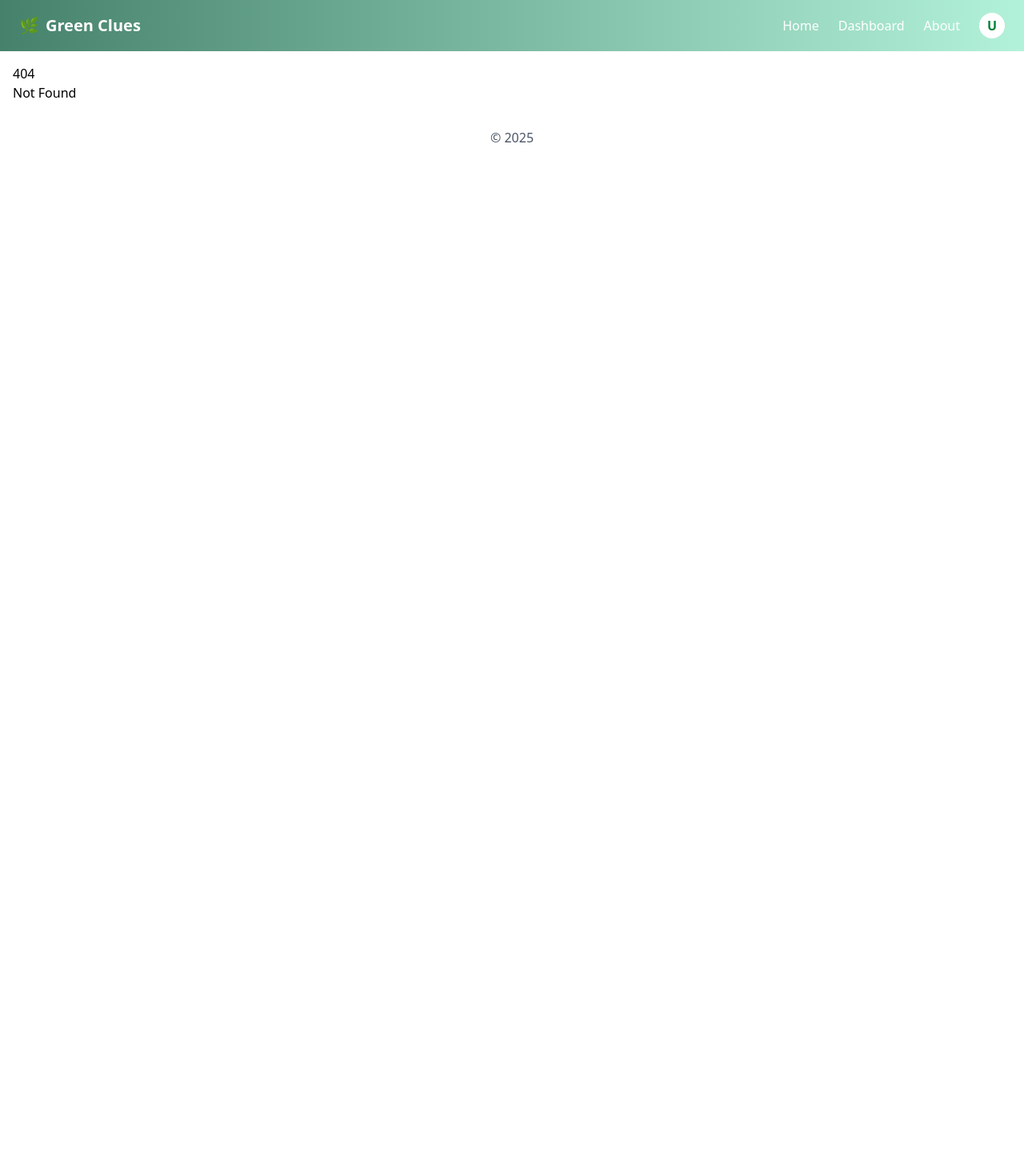
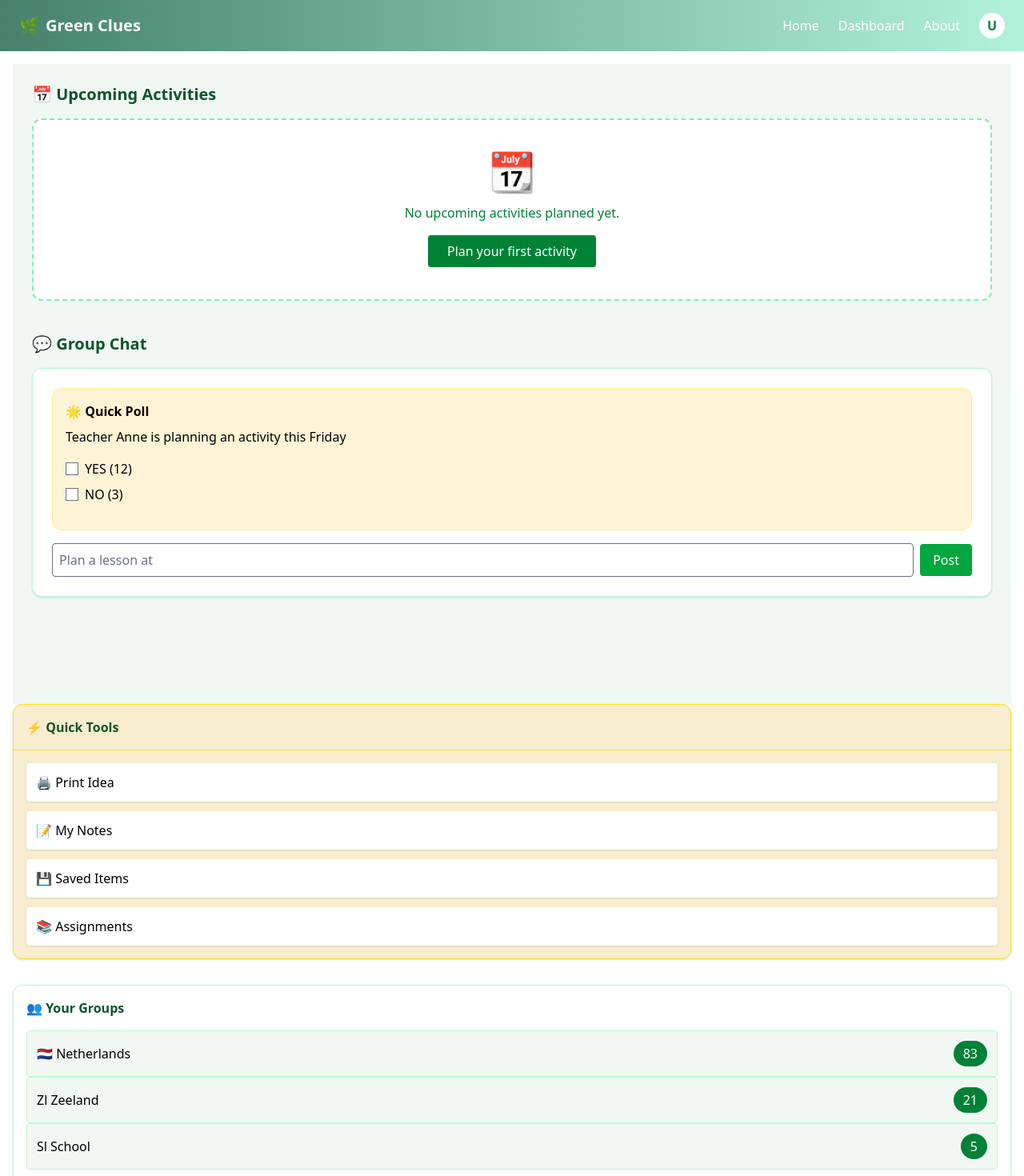
Before and after one commit to iemsel/SandboxFrontend, a SvelteKit app: page /dashboard in a window 1280 px wide. Before the commit this address had no page. Shown: the top 1470 px of the page at 80% size. Before the commit the page ends 800 px from the top, so only its background shows below. Built offline with nearby package versions, Linux system fonts and the light colour scheme.

Commit message:
add-base-dashboard

```diff
--- /dev/null
+++ b/src/routes/dashboard/+page.svelte
@@ -0,0 +1,105 @@
+<div class="min-h-screen bg-[#f1f8f4] p-6 font-sans">
+  <!-- Upcoming Activities -->
+  <section class="mb-10">
+    <h2
+      class="text-xl font-semibold text-green-900 flex items-center gap-2 mb-4"
+    >
+      📅 Upcoming Activities
+    </h2>
+
+    <div
+      class="border-2 border-dashed border-green-300 rounded-xl p-10 text-center text-green-700 bg-white"
+    >
+      <div class="text-5xl mb-4">📆</div>
+      <p class="mb-4">No upcoming activities planned yet.</p>
+      <button class="bg-green-700 text-white px-6 py-2 rounded"
+        >Plan your first activity</button
+      >
+    </div>
+  </section>
+
+  <!-- Group Chat -->
+  <section>
+    <h2
+      class="text-xl font-semibold text-green-900 flex items-center gap-2 mb-4"
+    >
+      💬 Group Chat
+    </h2>
+
+    <div class="bg-white rounded-xl shadow border border-green-200 p-6">
+      <div class="bg-[#fff4d6] border border-yellow-200 p-4 rounded-xl mb-4">
+        <h3 class="font-semibold mb-2 flex items-center gap-2">
+          🌟 Quick Poll
+        </h3>
+        <p class="mb-4">Teacher Anne is planning an activity this Friday</p>
+
+        <label class="flex items-center gap-2 mb-2"
+          ><input type="checkbox" /> YES (12)</label
+        >
+        <label class="flex items-center gap-2 mb-4"
+          ><input type="checkbox" /> NO (3)</label
+        >
+      </div>
+
+      <div class="flex items-center gap-2">
+        <input
+          type="text"
+          placeholder="Plan a lesson at"
+          class="border p-2 rounded w-full"
+        />
+        <button class="bg-green-600 text-white px-4 py-2 rounded">Post</button>
+      </div>
+    </div>
+  </section>
+</div>
+
+<!-- Right Section -->
+<div class="col-span-1 space-y-8">
+  <!-- Quick Tools -->
+  <section class="bg-[#f9edcf] border border-yellow-300 rounded-xl shadow">
+    <div class="p-4 border-b border-yellow-300 font-semibold text-green-900">
+      ⚡ Quick Tools
+    </div>
+
+    <div class="p-4 space-y-3">
+      <button class="w-full bg-white shadow p-3 rounded flex items-center gap-2"
+        >🖨️ Print Idea</button
+      >
+      <button class="w-full bg-white shadow p-3 rounded flex items-center gap-2"
+        >📝 My Notes</button
+      >
+      <button class="w-full bg-white shadow p-3 rounded flex items-center gap-2"
+        >💾 Saved Items</button
+      >
+      <button class="w-full bg-white shadow p-3 rounded flex items-center gap-2"
+        >📚 Assignments</button
+      >
+    </div>
+  </section>
+
+  <!-- Groups -->
+  <section class="bg-white border border-green-200 rounded-xl shadow p-4">
+    <h3 class="font-semibold text-green-900 mb-4 flex items-center gap-2">
+      👥 Your Groups
+    </h3>
+
+    <div
+      class="flex items-center justify-between p-3 rounded bg-[#f1f8f4] border border-green-200"
+    >
+      <span>🇳🇱 Netherlands</span>
+      <span class="bg-green-700 text-white px-3 py-1 rounded-full">83</span>
+    </div>
+    <div
+      class="flex items-center justify-between p-3 rounded bg-[#f1f8f4] border border-green-200"
+    >
+      <span>Zl Zeeland</span>
+      <span class="bg-green-700 text-white px-3 py-1 rounded-full">21</span>
+    </div>
+    <div
+      class="flex items-center justify-between p-3 rounded bg-[#f1f8f4] border border-green-200"
+    >
+      <span>Sl School</span>
+      <span class="bg-green-700 text-white px-3 py-1 rounded-full">5</span>
+    </div>
+  </section>
+</div>
```
